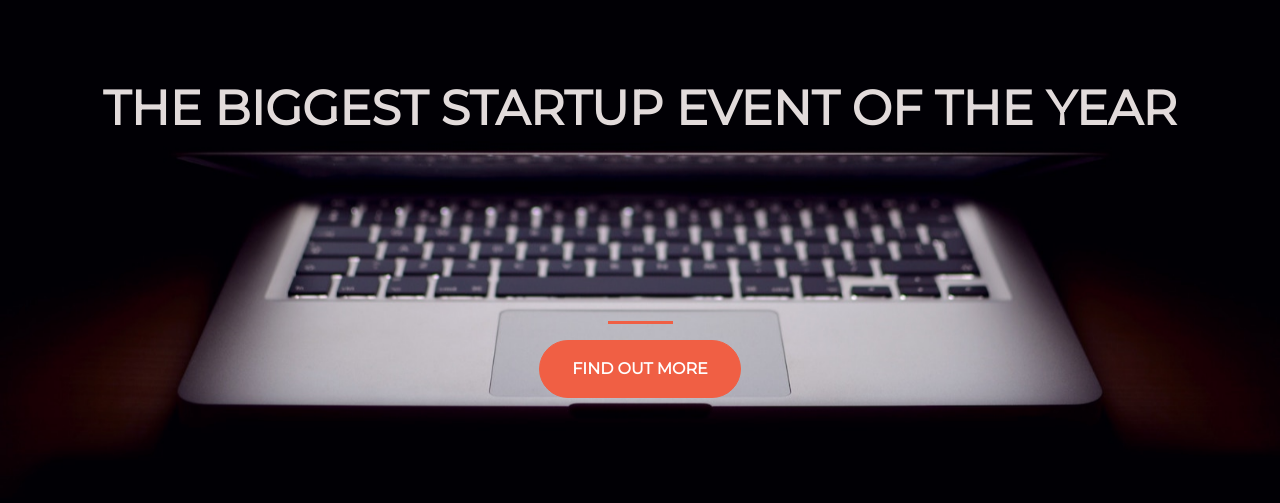
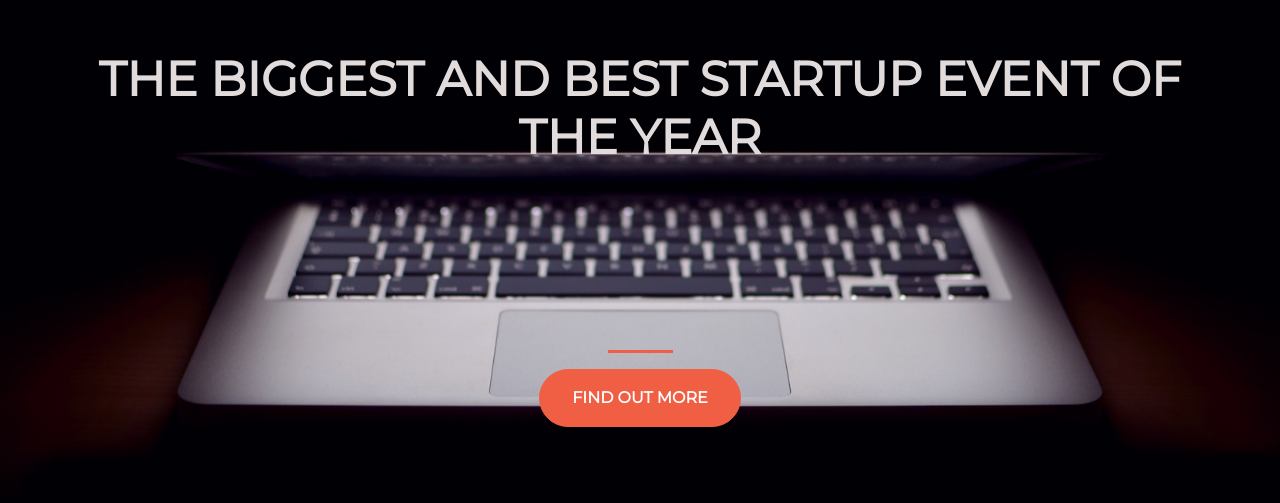
Before and after one commit to kevinkielyNCI2019/andretest, a plain HTML site: page index.html in a window 1280 px wide. Shown: the part 161-664 px from the top of the page. Drawn offline with nearby package versions, Linux system fonts and the light colour scheme.

Commit message:
changing heading text

```diff
--- a/index.html
+++ b/index.html
@@ -18,7 +18,7 @@
     <div class="container d-flex align-items-center h-100">
       <div class="row">
         <header class="text-center col-12">
-          <h1 class="text-uppercase"><strong>The biggest startup event of the year</strong></h1>
+          <h1 class="text-uppercase"><strong>The biggest and BEST startup event of the year</strong></h1>
         </header>
         <div class="buffer col-12"></div>
         <section class="text-center col-12">
```
